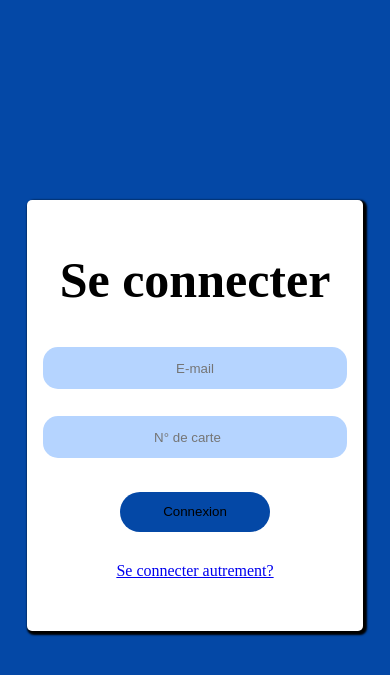
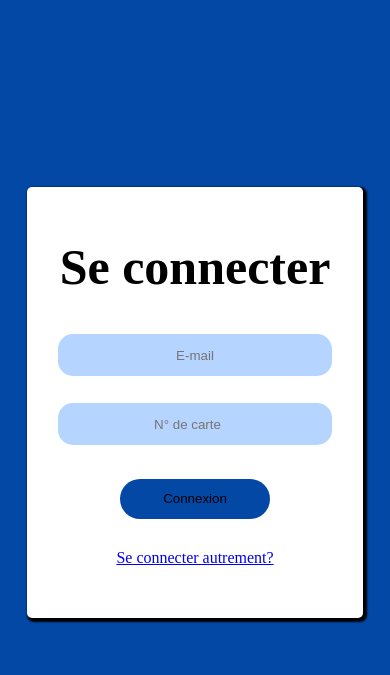
Before and after one commit to Honore10/test, a PHP site: the page made by Honoré/page de connexion 2.html in a window 390 px wide. Shown: the top 675 px of the page. Run offline with PHP 8.4, Linux system fonts and the light colour scheme.

Commit message:
modifications

```diff
--- a/Honoré/page de connexion 2.css
+++ b/Honoré/page de connexion 2.css
@@ -33,6 +33,7 @@ a
 h1
 {
 
+    box-sizing: border-box;
     margin-bottom: 25px;
     margin-top: 50px;
     font-size: 50px;
@@ -42,7 +43,7 @@ h1
 {
 
     margin: 4%;
-    width:300px;
+    width:80%;
     height: 40px;
     text-align: center;
     border-radius: 15px;
@@ -75,7 +76,7 @@ a
     .boite
     {
         width: 90%;
-        margin-top: 200px;
+        margin-top: 50%;
 
     }
 
--- a/Honoré/page de connexion.css
+++ b/Honoré/page de connexion.css
@@ -70,7 +70,7 @@ a
     .boite
     {
         width: 90%;
-        margin-top: 200px;
+        margin-top: 40%;
 
     }
 
```
Also changed, not shown: Honoré/page de  message.html (deleted, +0 -49 lines).
